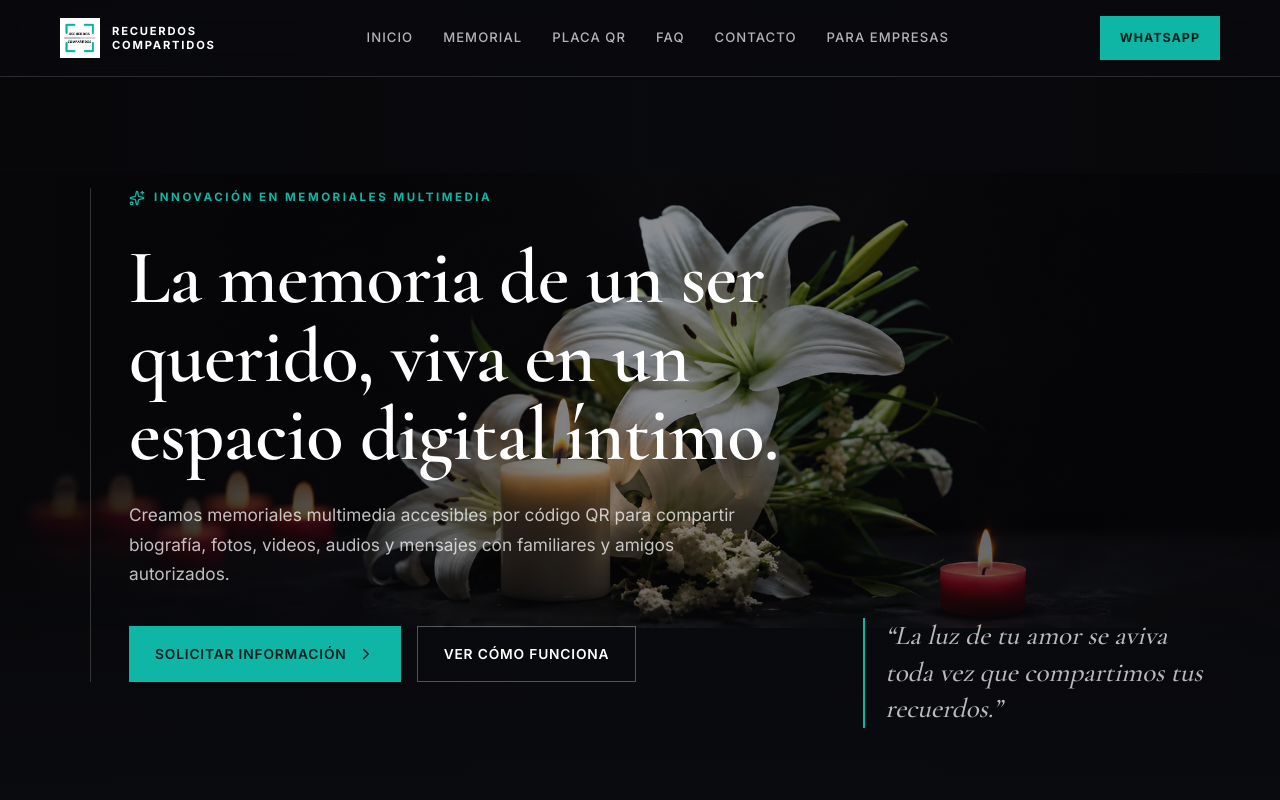
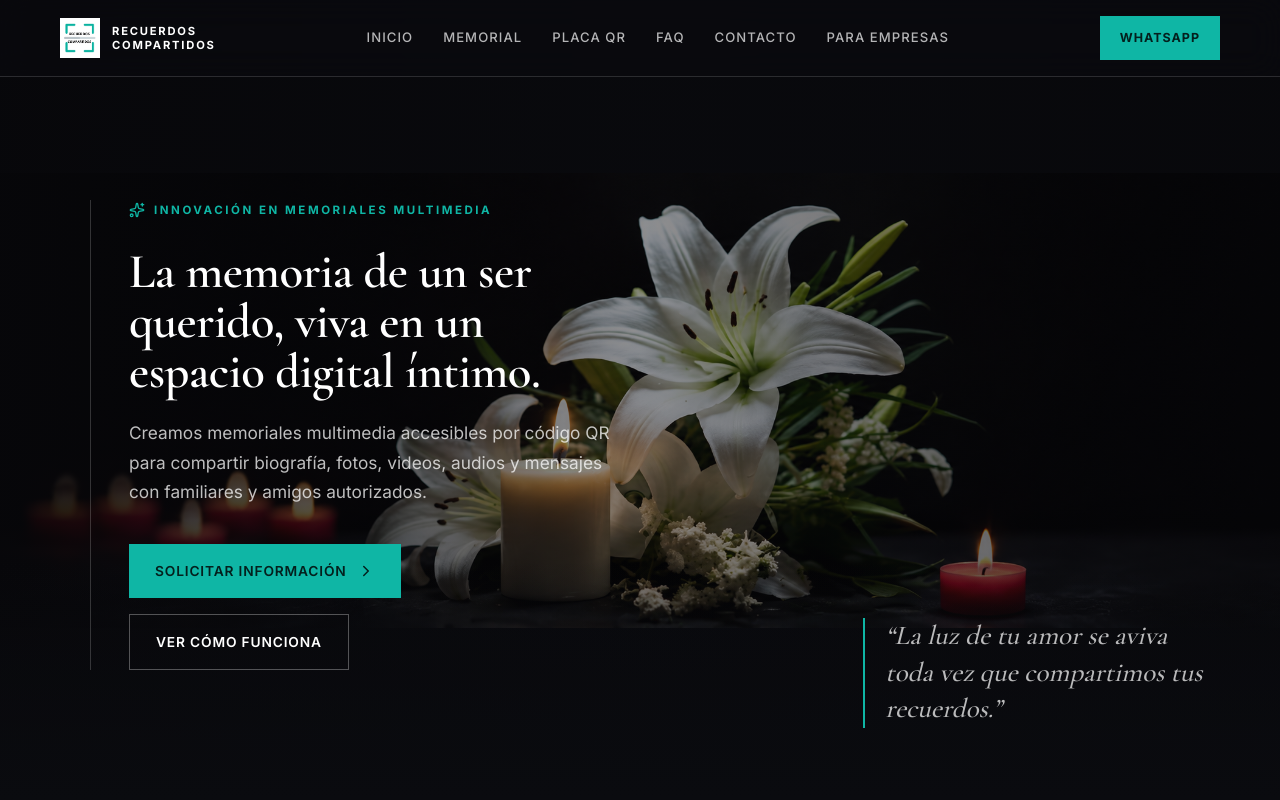
Before and after one commit to Guillemuhana/recuerdos-compartidos, a React (Vite) app: page / in a window 1280 px wide. Shown: the top 800 px of the page. Built offline with nearby package versions, Linux system fonts and the light colour scheme.

Commit message:
Achicar titulo del hero y angostar columna para apreciar la imagen de fondo

```diff
--- a/src/styles.css
+++ b/src/styles.css
@@ -31,7 +31,7 @@ img{max-width:100%;display:block}
 
 /* ---------- Headings & shared ---------- */
 .hero h1,.section h2{font-family:'Cormorant Garamond',serif;font-weight:600;letter-spacing:-.01em;line-height:1.02}
-.hero h1{font-size:clamp(2.7rem,6vw,5.2rem);margin:26px 0}
+.hero h1{font-size:clamp(2rem,3.8vw,3.4rem);margin:22px 0}
 .section h2{font-size:clamp(2.1rem,4vw,3.6rem);margin:18px 0 0}
 .hero p,.section p{font-size:1.08rem;line-height:1.7;color:rgba(255,255,255,.74);max-width:620px}
 .light p{color:#525252}
@@ -66,7 +66,7 @@ img{max-width:100%;display:block}
 .heroBg{position:absolute;inset:0;background:#0a0b0f url('/assets/hero-home.png') center/contain no-repeat}
 .heroBg::after{content:"";position:absolute;inset:0;background:linear-gradient(90deg,rgba(7,7,10,.92),rgba(7,7,10,.45),rgba(7,7,10,.72))}
 .hero::after{content:"";position:absolute;inset:auto 0 0;height:240px;background:linear-gradient(transparent,var(--dark))}
-.heroContent{position:relative;z-index:2;width:min(720px,92%);margin-left:clamp(22px,7vw,90px);border-left:1px solid rgba(255,255,255,.18);padding-left:clamp(22px,3vw,42px)}
+.heroContent{position:relative;z-index:2;width:min(540px,90%);margin-left:clamp(22px,7vw,90px);border-left:1px solid rgba(255,255,255,.18);padding-left:clamp(22px,3vw,42px)}
 .heroActions{display:flex;gap:16px;flex-wrap:wrap;margin-top:38px}
 .quote{position:absolute;right:6%;bottom:9%;z-index:3;max-width:340px;font-family:'Cormorant Garamond',serif;font-style:italic;font-size:1.7rem;line-height:1.35;color:rgba(255,255,255,.72);padding-left:20px;border-left:2px solid var(--aqua)}
 
```
